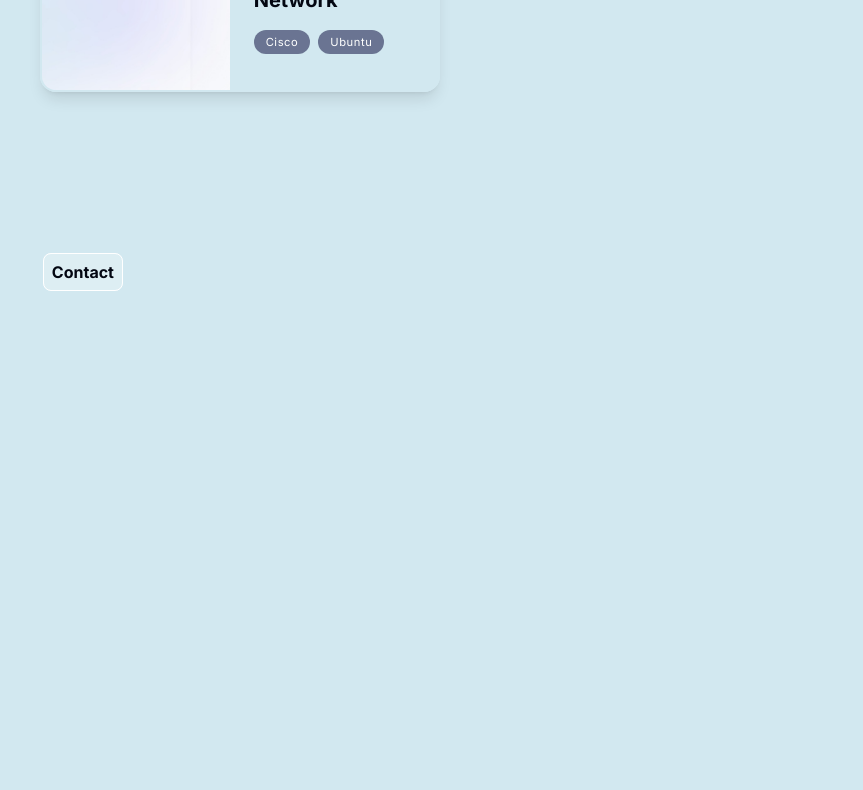
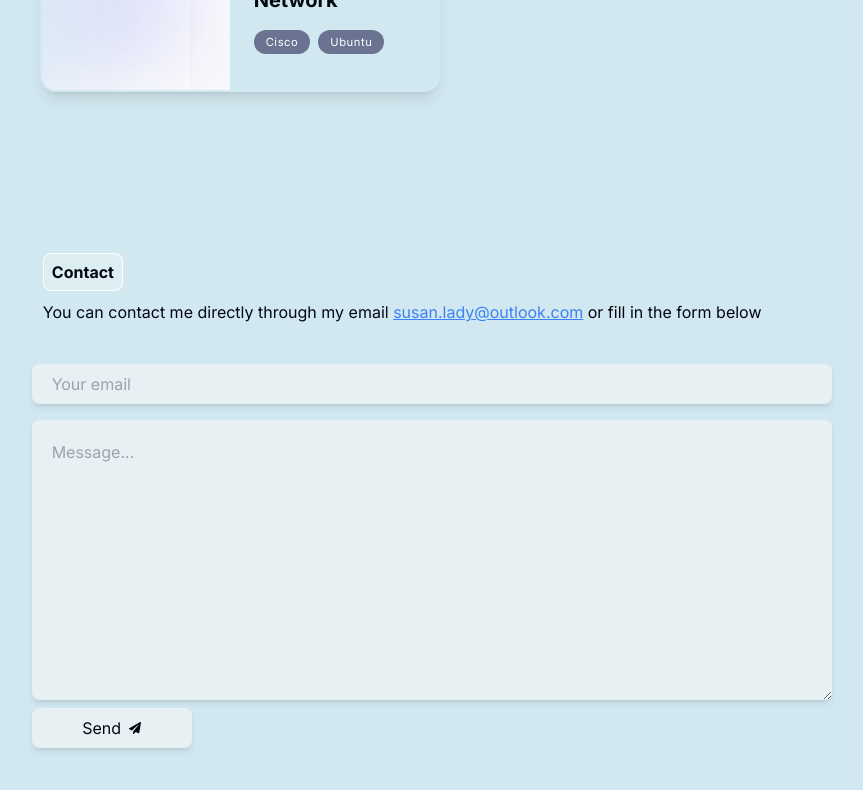
Before and after one commit to susanladyyy/portfolio, a Next.js app: page / in a window 1280 px wide. Shown: the part 7282-8072 px from the top of the page, without its empty margins (385-1248 px from the left). Built offline with nearby package versions, Linux system fonts and the light colour scheme.

Commit message:
contact me form

```diff
--- a/app/layout.tsx
+++ b/app/layout.tsx
@@ -18,7 +18,7 @@ export default function RootLayout({
 }>) {
   return (
     <html lang="en" className="!scroll-smooth">
-      <body className={`${inter.className} bg-[#d2e8f0] text-gray-950 relative h-[5000rem] pt-25 sm:pt-32`}>
+      <body className={`${inter.className} bg-[#d2e8f0] text-gray-950 relative pt-25 sm:pt-32`}>
         <div className="bg-[#d2d2fa] top-[6rem] -z-10  right-[30rem] h-[31.25rem] w-[50rem] rounded-full blur-[10rem] sm:w-[68.75rem] fixed"></div>
 
         {/* <div className="bg-[#d2e8f0] absolute top-[-1rem] -z-10 left-[-35rem] h-[31.25rem] w-[31.25rem] rounded-full blur-[10rem] sm:w-[68.75rem] md:left-[-33rem] lg:left[-28rem] xl:left-[-15rem] 2xl:left-[-5rem]"></div> */}
--- a/components/about/about.tsx
+++ b/components/about/about.tsx
@@ -9,8 +9,11 @@ import { HiDownload } from 'react-icons/hi'
 import { FaGithubSquare } from 'react-icons/fa'
 import styles from '@/components/styles/Styles.module.css'
 import { about } from '@/lib/data'
+import { useActiveMenuContext } from '@/context/active-menu'
 
 export default function About() {
+    const { setActiveMenu, setLastClick } = useActiveMenuContext()
+
     return (
         <div className={styles.about_main}>
             <div className={styles.about_container}>
@@ -42,7 +45,12 @@ export default function About() {
                 </div>
 
                 <div className={styles.about_contact}>
-                    <Link href='#contact' className={`${styles.contact_item} bg-[#020035] text-white hover:scale-95`}>
+                    <Link href='#contact' className={`${styles.contact_item} bg-[#020035] text-white hover:scale-95`} onClick={
+                        () => {
+                            setActiveMenu('Contact')
+                            setLastClick(Date.now())
+                        }
+                    }>
                         Contact me <BsArrowRight />
                     </Link>
                     <a className={`${styles.contact_item} bg-white text-[#020035] hover:scale-95`}>
--- a/components/contact/contact.tsx
+++ b/components/contact/contact.tsx
@@ -2,18 +2,35 @@
 import React from 'react'
 import styles from '../styles/Styles.module.css'
 import { useMenuInView } from '@/lib/hooks'
+import { FaPaperPlane } from 'react-icons/fa'
+import { motion } from 'framer-motion'
 
 export default function Contact() {
     const { ref } = useMenuInView("Contact")
 
     return (
-        <div ref={ref} id="skills" className={`${styles.page_container} scroll-mt-[7rem] mt-[2rem]`}>
+        <motion.div
+            initial={{
+                opacity: 0,
+            }}
+            whileInView={{
+                opacity: 1,
+            }}
+            transition={{
+                duration: 1,
+            }}
+            ref={ref} id="contact" className={`${styles.page_container} scroll-mt-[7rem] mt-[2rem] h-[80vh] w-[min(100%, 32rem)]`}>
             <div className={styles.title_container}>
                 <span className={styles.title}>Contact</span>
+                <p className={styles.contact_subtitle}>You can contact me directly through my email <a className={styles.contact_email} href="mailto:susan.lady@outlook.com">susan.lady@outlook.com</a> or fill in the form below</p>
             </div>
             <div className={styles.contact}>
-
+                <form action="" className={styles.contact_form}>
+                    <input type="email" name="" id="" className={styles.email_input} placeholder='Your email'/>
+                    <textarea name="" id="" className={styles.message_input} rows={10} placeholder='Message...'></textarea>
+                    <button type="submit" className={`group ${styles.contact_button}`}>Send <FaPaperPlane className='text-xs group-hover:translate-x-1 group:hover:translate-y-2'/></button>
+                </form>
             </div>
-        </div>
+        </motion.div>
     )
 }
--- a/components/styles/Styles.module.css
+++ b/components/styles/Styles.module.css
@@ -127,11 +127,6 @@
 }
 /* Projects */
 
-/* Education */
-
-
-/* Education */
-
 /* Experience Education */
 .date {
     @apply mx-[1rem];
@@ -147,3 +142,29 @@
     @apply text-center w-[50rem] mx-auto my-[2rem];
 }
 /* Skills */
+
+/* Contact */
+.contact_email {
+    @apply underline text-blue-500;
+}
+
+.contact_subtitle {
+    @apply mx-[0.7rem] mt-[1rem] mb-[2rem];
+}
+
+.contact_form {
+    @apply flex flex-col;
+}
+
+.email_input {
+    @apply h-10;
+}
+
+.email_input, .message_input {
+    @apply my-[0.5rem] rounded-lg shadow-md bg-gray-100/[0.7] p-5 focus:bg-white;
+}
+
+.contact_button {
+    @apply flex items-center gap-2 bg-gray-100/[0.7] border-gray-50 w-[20%] justify-center px-5 py-2 rounded-lg shadow-md hover:scale-95 hover:bg-white;
+}
+/* Contact */
```
